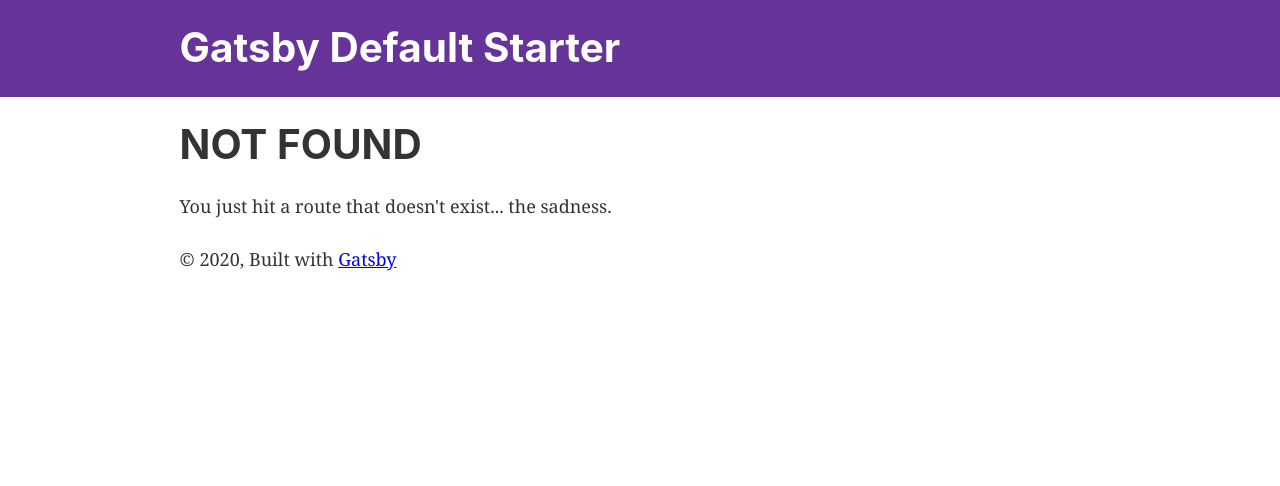
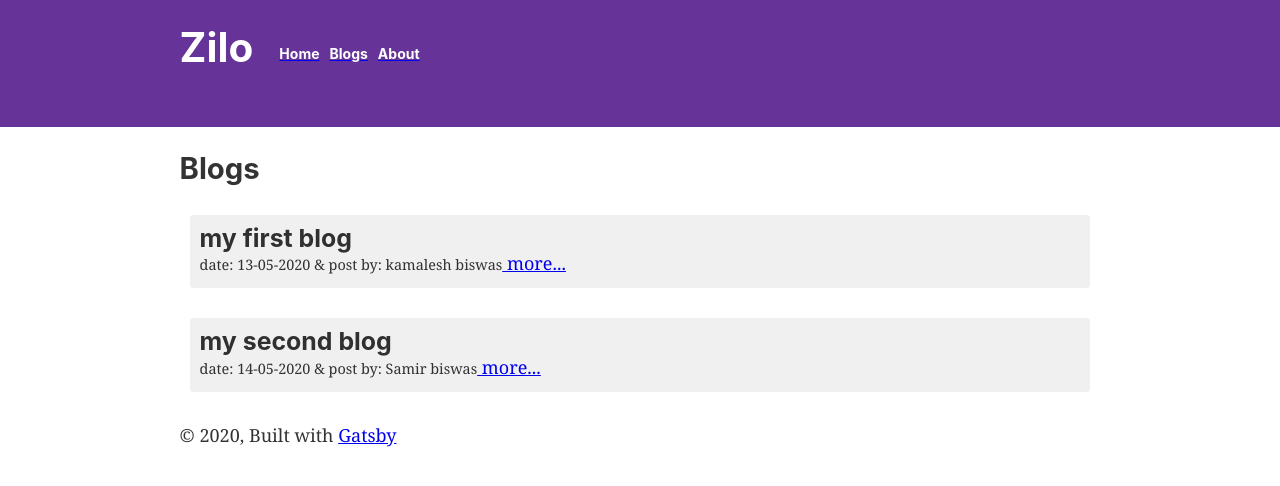
Before and after one commit to KBiswas98/zelo, a Gatsby site: page /blogs in a window 1280 px wide. Before the commit this address had no page. Built offline with nearby package versions, Linux system fonts and the light colour scheme; Gatsby itself is replaced by a stand-in of ours.

Commit message:
simple blog app

```diff
--- a/gatsby-config.js
+++ b/gatsby-config.js
@@ -1,11 +1,12 @@
 module.exports = {
   siteMetadata: {
-    title: `Gatsby Default Starter`,
-    description: `Kick off your next, great Gatsby project with this default starter. This barebones starter ships with the main Gatsby configuration files you might need.`,
+    title: `Zilo`,
+    description: `Stating application.`,
     author: `@gatsbyjs`,
   },
   plugins: [
     `gatsby-plugin-react-helmet`,
+    `gatsby-plugin-catch-links`,
     {
       resolve: `gatsby-source-filesystem`,
       options: {
@@ -14,6 +15,7 @@ module.exports = {
       },
     },
     `gatsby-transformer-sharp`,
+    `gatsby-transformer-remark`,
     `gatsby-plugin-sharp`,
     {
       resolve: `gatsby-plugin-manifest`,
--- a/package.json
+++ b/package.json
@@ -7,11 +7,13 @@
   "dependencies": {
     "gatsby": "^2.21.22",
     "gatsby-image": "^2.4.3",
+    "gatsby-plugin-catch-links": "^2.3.1",
     "gatsby-plugin-manifest": "^2.4.2",
     "gatsby-plugin-offline": "^3.2.1",
     "gatsby-plugin-react-helmet": "^3.3.1",
     "gatsby-plugin-sharp": "^2.6.2",
     "gatsby-source-filesystem": "^2.3.1",
+    "gatsby-transformer-remark": "^2.8.7",
     "gatsby-transformer-sharp": "^2.5.2",
     "prop-types": "^15.7.2",
     "react": "^16.12.0",
--- a/src/components/header.js
+++ b/src/components/header.js
@@ -1,6 +1,7 @@
 import { Link } from "gatsby"
 import PropTypes from "prop-types"
 import React from "react"
+import Menu from "./menu/Menu"
 
 const Header = ({ siteTitle }) => (
   <header
@@ -14,6 +15,9 @@ const Header = ({ siteTitle }) => (
         margin: `0 auto`,
         maxWidth: 960,
         padding: `1.45rem 1.0875rem`,
+        display: 'flex',
+        flexDirection: 'row',
+        alignSelf:'center',
       }}
     >
       <h1 style={{ margin: 0 }}>
@@ -27,6 +31,7 @@ const Header = ({ siteTitle }) => (
           {siteTitle}
         </Link>
       </h1>
+      <Menu/>
     </div>
   </header>
 )
--- /dev/null
+++ b/src/components/menu/Menu.js
@@ -0,0 +1,31 @@
+import React from 'react'
+import { Link } from 'gatsby'
+
+export default function Menu() {
+      return (
+            <ul style={{ display: 'flex', flexFlow: 'row wrap', listStyleType: 'none', alignItems:'center', paddingTop: 20 }}>
+                  <li >
+                        <Link to="/">
+                              <h3 style={{ fontSize: 14, color: '#fff', marginRight: 10, }}>
+                                    Home
+                              </h3>
+                        </Link>
+                  </li>
+                  <li >
+                        <Link to="/blogs">
+                              <h3 style={{ fontSize: 14, color: '#fff', marginRight: 10}}>
+                                    Blogs
+                              </h3>
+                        </Link>
+                  </li>
+                  <li >
+                        <Link to="/about">
+                              <h3 style={{ fontSize: 14, color: '#fff', marginRight: 10, }}>
+                                    About
+                              </h3>
+                        </Link>
+                  </li>
+
+            </ul>
+      )
+}
--- /dev/null
+++ b/src/images/blogs/blog1/index.md
@@ -0,0 +1,8 @@
+---
+path: "/bog-1"
+date: "13-05-2020"
+title: "my first blog"
+author: "kamalesh biswas"
+---
+
+This is my first blog
--- /dev/null
+++ b/src/images/blogs/blog2/index.md
@@ -0,0 +1,8 @@
+---
+path: "/bog-2"
+date: "14-05-2020"
+title: "my second blog"
+author: "Samir biswas"
+---
+
+This is my second blog
--- /dev/null
+++ b/src/pages/blogs.js
@@ -0,0 +1,52 @@
+import React from 'react'
+import SEO from '../components/seo'
+import Layout from '../components/layout'
+import { graphql, Link } from 'gatsby'
+
+export default function Blogs({ data }) {
+      console.log(data)
+      return (
+            <Layout>
+                  <SEO title="Home" />
+                  <h2>Blogs</h2>
+                  {
+                        data.allMarkdownRemark.edges.map(blog => (
+                              <BlogSort
+                                    key={blog.node.id}
+                                    path={blog.node.frontmatter.path}
+                                    title={blog.node.frontmatter.title}
+                                    date={blog.node.frontmatter.date}
+                                    author={blog.node.frontmatter.author}
+                              />
+                        ))
+                  }
+            </Layout>
+      )
+}
+
+const BlogSort = ({ path, title, date, author }) => (
+      <div style={{ margin: '30px 10px', backgroundColor: '#f0f0f0', padding: 10, borderRadius: 3 }}>
+            <h3 style={{ marginBottom: -2 }}>{title}</h3>
+            <small>date: {date} & post by: {author}</small>
+            <Link to={path}> more...</Link>
+      </div>
+)
+
+export const BlogsQuery = graphql`
+      query BlogIndexQuery {
+            allMarkdownRemark {
+                edges {
+                  node {
+                    id
+                    frontmatter {
+                      path
+                      title
+                      date
+                      author
+                    }
+                  }
+                }
+              }
+
+      }
+`
--- /dev/null
+++ b/src/templates/blog.template.js
@@ -0,0 +1,36 @@
+import React from 'react'
+import { Link, graphql } from 'gatsby'
+import Layout from '../components/layout'
+
+const BlogTemplate = ({ data }) => {
+      const blog = data.markdownRemark
+
+      return (
+            <Layout>
+                  <Link to='/blogs'> {`< Back`} </Link>
+                  <br />
+                  <br />
+                  <h1> {blog.frontmatter.title}</h1>
+                  <h5>post by {blog.frontmatter.author}    date: {blog.frontmatter.date}</h5>
+                  <div dangerouslySetInnerHTML={{ __html: blog.html }}>
+                  </div>
+            </Layout>
+      )
+}
+
+export const BlogQuery = graphql`
+      query BlogPostByPath($path: String!) {
+            markdownRemark(frontmatter: { path: {eq: $path}}) {
+                  html
+                  frontmatter {
+                        path
+                        title
+                        date
+                        author
+                  }
+            }
+      }
+`
+
+
+export default BlogTemplate
```
Also changed, not shown: gatsby-node.js (+36 -6 lines), src/pages/about.js (added, +12 -0 lines), 1 other file.
